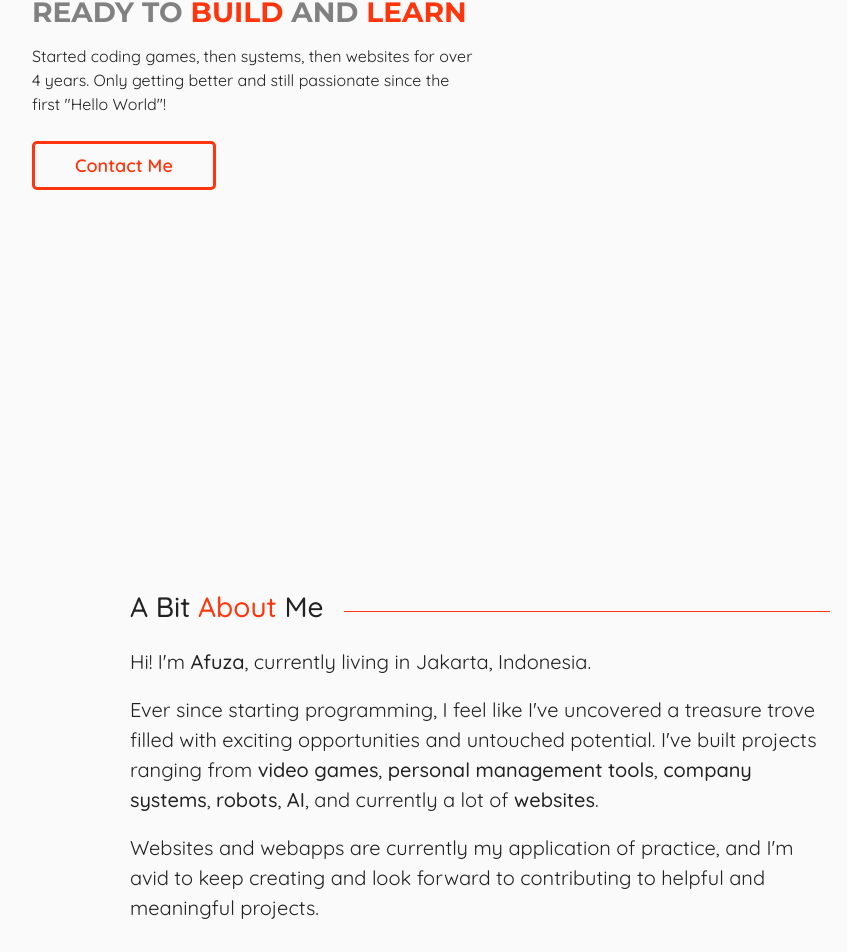
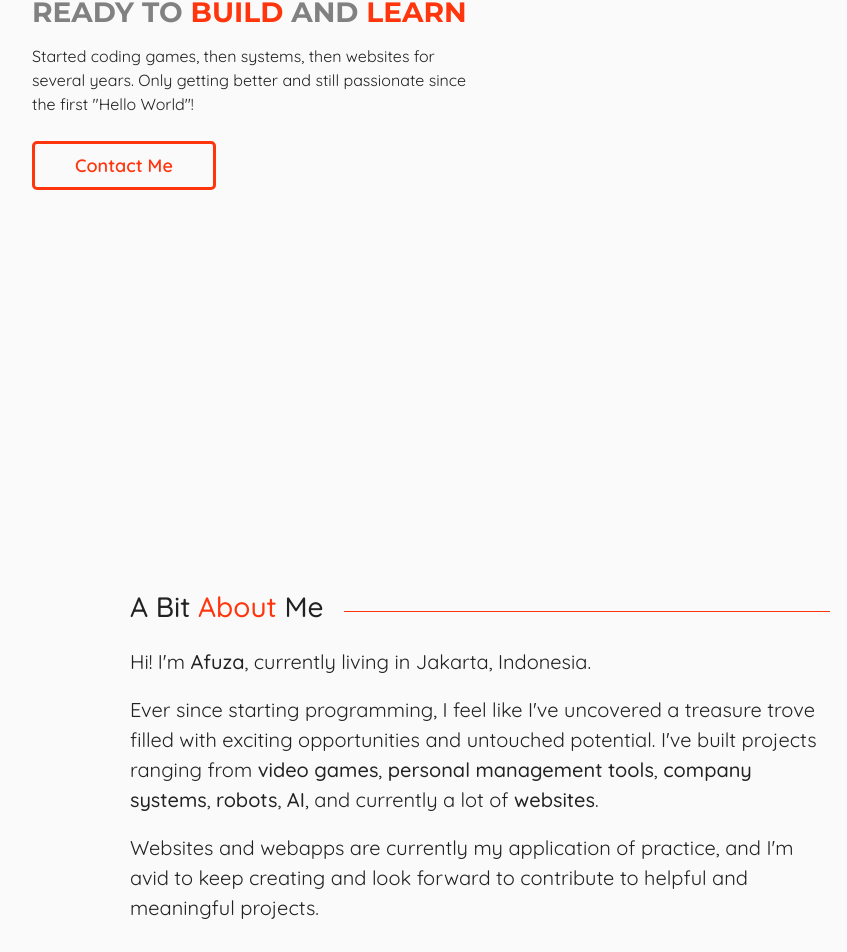
Before and after one commit to afutofu/afutofu.github.io, a React (Create React App) app: page / in a window 1280 px wide. Shown: the part 384-1336 px from the top of the page, without its empty margins (160-1007 px from the left). Built offline with nearby package versions, Linux system fonts and the light colour scheme.

Commit message:
changed contents

```diff
--- a/src/components/About.js
+++ b/src/components/About.js
@@ -226,8 +226,8 @@ const About = () => {
               </Description>
               <Description>
                 Websites and webapps are currently my application of practice,
-                and I'm avid to keep creating and look forward to contributing
-                to helpful and meaningful projects.
+                and I'm avid to keep creating and look forward to contribute to
+                helpful and meaningful projects.
               </Description>
             </Descriptions>
           </Content>
--- a/src/components/Home.js
+++ b/src/components/Home.js
@@ -265,7 +265,7 @@ const Home = ({ getHomeTl }) => {
               <MottoBold>Learn</MottoBold>
             </Motto>
             <Description ref={(el) => (description = el)}>
-              Started coding games, then systems, then websites for over 4
+              Started coding games, then systems, then websites for several
               years. Only getting better and still passionate since the first
               "Hello World"!
             </Description>
```
